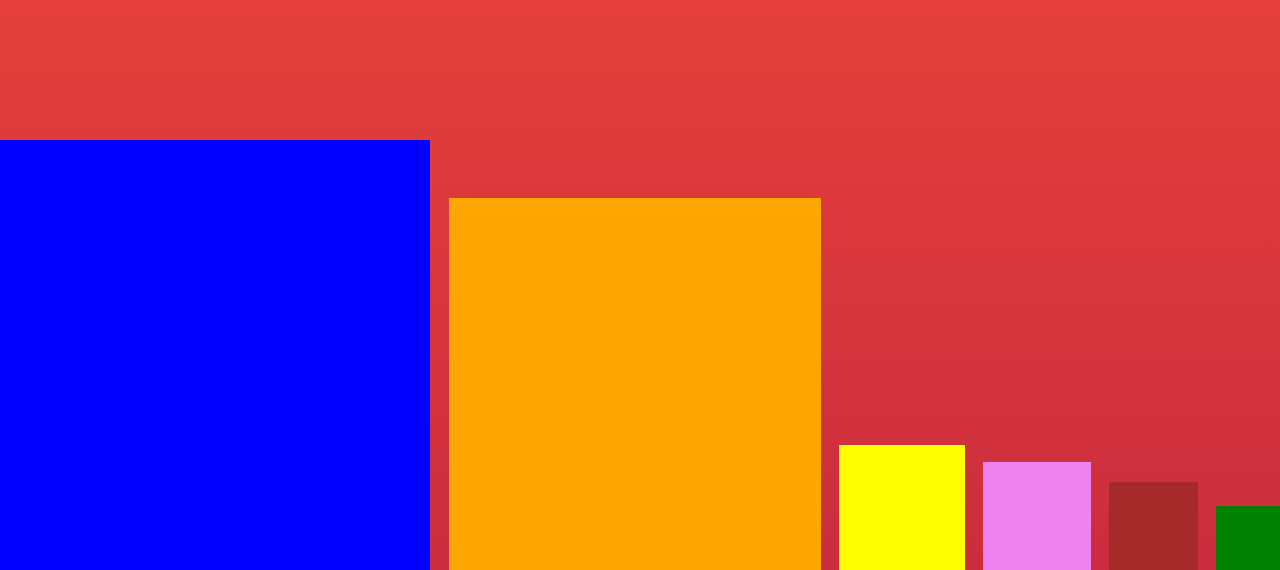
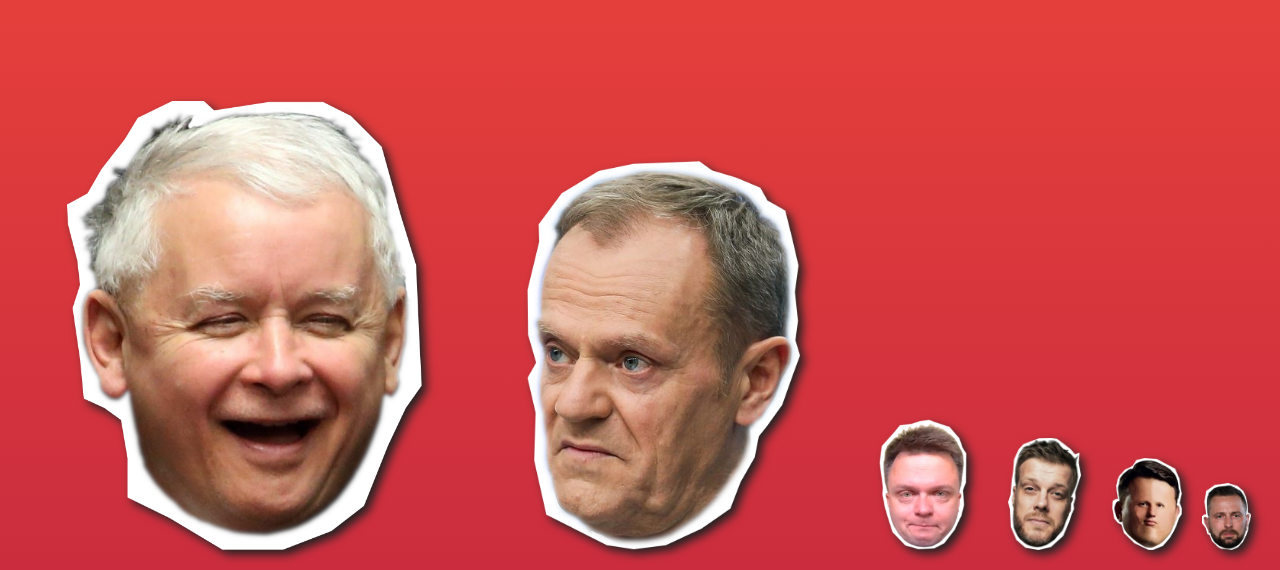
Before and after one commit to sedes-dev/wybory-lol, a website: page index.html in a window 1280 px wide. Shown: the part 230-800 px from the top of the page. Drawn offline with nearby package versions, Linux system fonts and the light colour scheme; files that its build step writes are made by us from their sources.

Commit message:
too many changes to remember

```diff
--- a/index.html
+++ b/index.html
@@ -3,15 +3,58 @@
   <head>
     <title>Wybory</title>
     <link rel="stylesheet" href="/dist/styles.css"/>
+    <style id="percents">
+      :root {
+        --score-total: 0.928;
+        --score-pis: 0.336;
+        --score-ko: 0.291;
+        --score-p2050: 0.098;
+        --score-lewica: 0.084;
+        --score-kuce: 0.069;
+        --score-psl: 0.05;
+      }
+    </style>
   </head>
   <body>
     <div id="page">
-      <div class="party party--pis" style="width: 33.6%; background-color: blue;"><div class="party__head"></div></div>
-      <div class="party party--ko" style="width: 29.1%; background-color: orange;"><div class="party__head"></div></div>
-      <div class="party party--p2050" style="width: 9.8%; background-color: yellow;"><div class="party__head"></div></div>
-      <div class="party party--lewica" style="width: 8.4%; background-color: violet;"><div class="party__head"></div></div>
-      <div class="party party--kuce" style="width: 6.9%; background-color: brown;"><div class="party__head"></div></div>
-      <div class="party party--psl" style="width: 5%; background-color: green;"><div class="party__head"></div></div>
+      <div class="chart">
+        <div class="chart__element party party--pis">
+          <div class="party__wrapper">
+            <img class="party__head" src="/static/kaczynski_happy.png" alt="Obrazek przedstawiający zadowoloną twarz Jarosława Kaczyńskiego">
+            <span class="party__percent">33,6%</span>
+          </div>
+        </div>
+        <div class="chart__element party party--ko">
+          <div class="party__wrapper">
+            <img class="party__head" src="/static/tusk_sad.png" alt="Obrazek przedstawiający zawiedzioną twarz Donalda Tuska">
+            <span class="party__percent">29,1%</span>
+          </div>
+        </div>
+        <div class="chart__element party party--p2050">
+          <div class="party__wrapper">
+            <img class="party__head" src="/static/holownia_worried.png" alt="Obrazek przedstawiający zatroskaną o losy Polski twarz Szymona Hołowni">
+            <span class="party__percent">9,8%</span>
+          </div>
+        </div>
+        <div class="chart__element party party--lewica">
+          <div class="party__wrapper">
+            <img class="party__head" src="/static/zandberg_stoned.png" alt="Obrazek przedstawiający twarz Adriana Zandberga z podejrzanie spuchniętymi powiekami.">
+            <span class="party__percent">8,4%</span>
+          </div>
+        </div>
+        <div class="chart__element party party--kuce">
+          <div class="party__wrapper">
+            <img class="party__head" src="/static/memcen.png" alt="Obrazek przedstawiający twarz rosyjskiego oficera.">
+            <span class="party__percent">6,9%</span>
+          </div>
+        </div>
+        <div class="chart__element party party--psl">
+          <div class="party__wrapper">
+            <img class="party__head" src="/static/kosiniak.png" alt="Obrazek przedstawiający twarz zmęczonego życiem Władysława Kosiniaka-Kamysza.">
+            <span class="party__percent">5%</span>
+          </div>
+        </div>
+      </div>
     </div>
   </body>
 </html>
--- a/src/_chart.less
+++ b/src/_chart.less
@@ -0,0 +1,13 @@
+.chart {
+  width: 100%;
+  height: 100%;
+  position: relative;
+  display: flex;
+  justify-content: space-between;
+  align-items: flex-end;
+
+  @media (orientation: portrait) {
+    flex-direction: column;
+    align-items: flex-start;
+  }
+}
--- a/src/_global.less
+++ b/src/_global.less
@@ -1,3 +1,7 @@
+* {
+  box-sizing: border-box;
+}
+
 body, html {
   font-family: Helvetica, Arial, sans-serif;
   padding: 0;
@@ -9,6 +13,6 @@ body, html {
   width: 100%;
   height: 100vh;
   display: flex;
-  justify-content: space-between;
-  align-items: flex-end;
+  flex-direction: column;
+  padding: 20px;
 }
--- a/src/_party.less
+++ b/src/_party.less
@@ -1,6 +1,77 @@
 .party {
+  &--pis {
+    width: calc(100% * (var(--score-pis) / var(--score-total)));
+
+    @media (orientation: portrait) {
+      width: calc(100vh * var(--score-pis));
+    }
+  }
+
+  &--ko {
+    width: calc(100% * (var(--score-ko) / var(--score-total)));
+
+    @media (orientation: portrait) {
+      width: calc(100vh * (var(--score-ko) / var(--score-total)));
+    }
+  }
+
+  &--p2050 {
+    width: calc(100% * (var(--score-p2050) / var(--score-total)));
+
+    @media (orientation: portrait) {
+      width: calc(100vh * var(--score-p2050));
+    }
+  }
+
+  &--lewica {
+    width: calc(100% * (var(--score-lewica) / var(--score-total)));
+
+    @media (orientation: portrait) {
+      width: calc(100vh * var(--score-lewica));
+    }
+  }
+
+  &--kuce {
+    width: calc(100% * (var(--score-kuce) / var(--score-total)));
+
+    @media (orientation: portrait) {
+      width: calc(100vh * var(--score-kuce));
+    }
+  }
+
+  &--psl {
+    width: calc(100% * (var(--score-psl) / var(--score-total)));
+
+    @media (orientation: portrait) {
+      width: calc(100vh * var(--score-psl));
+    }
+  }
+
+  &__wrapper {
+    width: 100%;
+    padding-bottom: 100%;
+    position: relative;
+  }
+
   &__head {
     width: 100%;
-    padding-bottom: 100%;
+    height: 100%;
+    position: absolute;
+    top: 0;
+    left: 0;
+    object-fit: contain;
+    filter: drop-shadow(5px 5px 5px #222);
+    z-index: 1;
+  }
+
+  &__percent {
+    position: absolute;
+    left: 50%;
+    top: 0;
+    transform: translateX(-50%);
+    font-weight: bold;
+    font-size: 10vw;
+    z-index: 2;
+    display: none;
   }
 }
--- a/src/main.less
+++ b/src/main.less
@@ -1,2 +1,3 @@
 @import "./_global.less";
 @import "./_party.less";
+@import "./_chart.less";
```
Also changed, not shown: Gruntfile.js (added, +49 -0 lines), package.json (+8 -5 lines), static/holownia_worried.png (added), static/kaczynski_happy.png (added), static/kosiniak.png (added), static/memcen.png (added), static/tusk_sad.png (added), static/zandberg_stoned.png (added), 1 other file.
